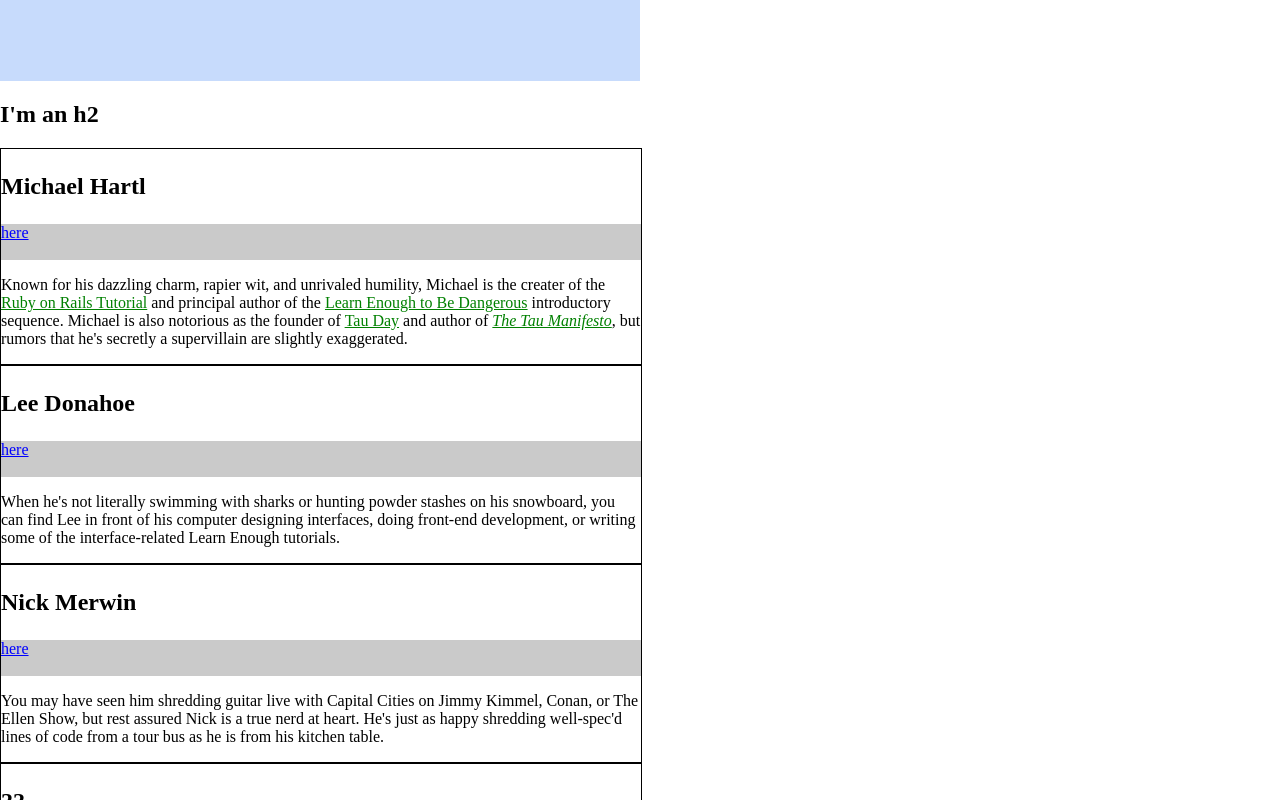
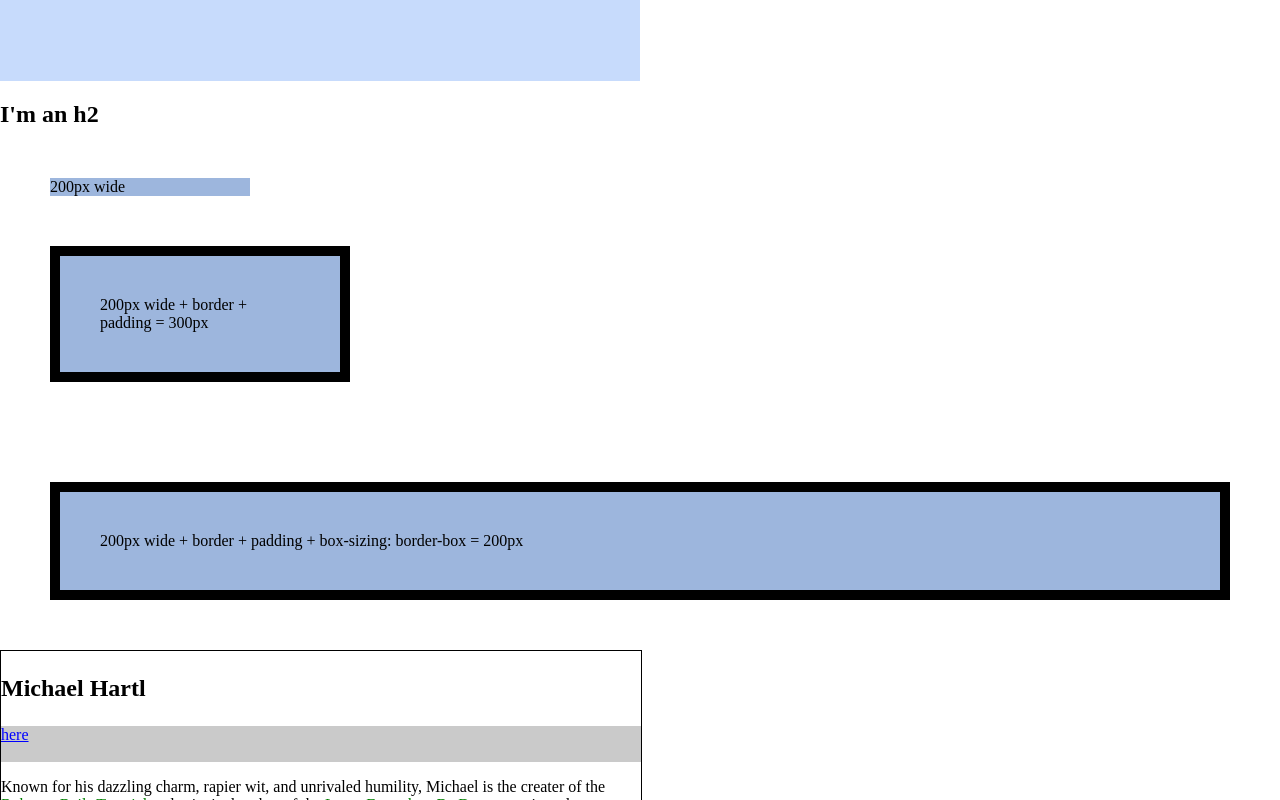
Before and after one commit to rileydog2/rileydog2.github.io, a plain HTML site: page index.html in a window 1280 px wide. Shown: the part 559-1359 px from the top of the page. Drawn offline with Linux system fonts and the light colour scheme.

Commit message:
Finish Exercises for Section 8.2.2

```diff
--- a/index.html
+++ b/index.html
@@ -49,6 +49,21 @@
       .bio-copy a {
         color: #008000;
       }
+
+      .test-box {
+        background: #9db6dd;
+        margin: 50px;
+        width: 200px;
+      }
+      .test-box-nosizing {
+        border: 10px solid #000;
+        padding: 40px;
+      }
+      .test-box-sizing {
+        box-sizing: border-box;
+        margin-top: 100px;
+        width: auto;
+      }
     </style>
   </head>
 
@@ -68,6 +83,17 @@
       </ul>
     </div>
     <h2>I'm an h2</h2>
+
+    <div class="test-box">
+      200px wide
+    </div>
+    <div class="test-box test-box-nosizing">
+      200px wide + border + padding = 300px
+    </div>
+    <div class="test-box test-box-nosizing test-box-sizing">
+      200px wide + border + padding + box-sizing: border-box = 200px
+    </div>
+
     <div class="bio-wrapper">
       <div class="bio-box">
         <h3>Michael Hartl</h3>
```
